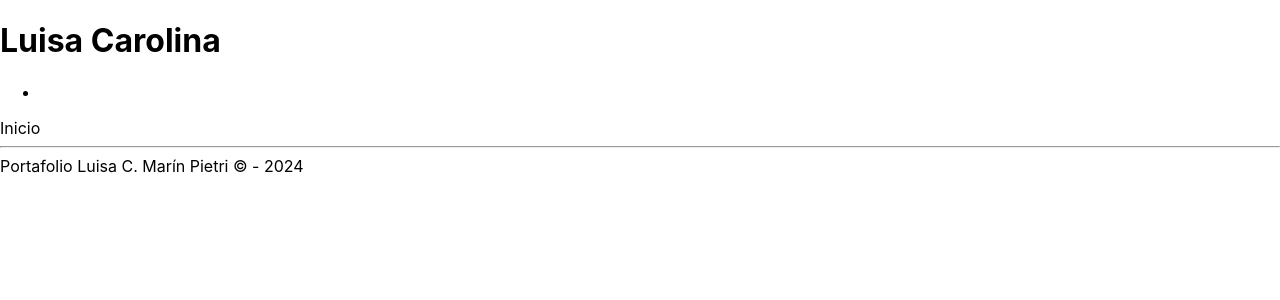
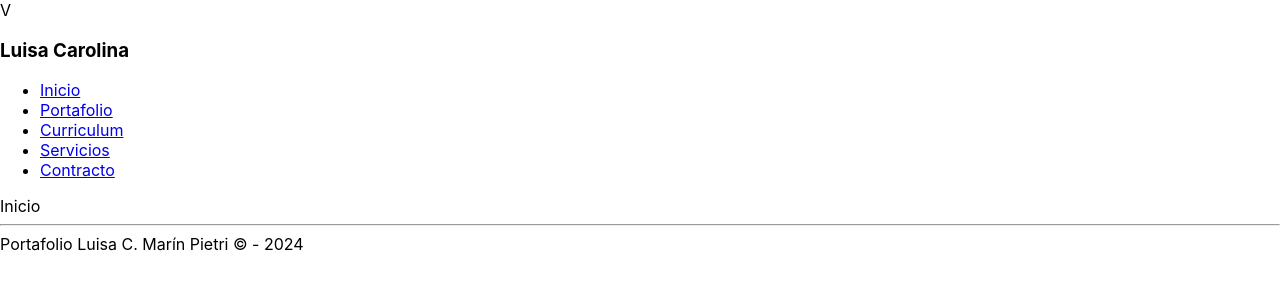
Before and after one commit to mpluisacarolina/08-proyecto2, a React (Create React App) app: page / in a window 1280 px wide. Shown: the top 300 px of the page. Built offline with nearby package versions, Linux system fonts and the light colour scheme.

Commit message:
Navegación entre rutas.

```diff
--- a/src/components/layout/HeaderNav.jsx
+++ b/src/components/layout/HeaderNav.jsx
@@ -1,13 +1,32 @@
-import React from 'react'
+import React from 'react';
+import { NavLink } from 'react-router-dom';
+
 
 export const HeaderNav = () => {
     return (
         <header>
-            <h1> Luisa Carolina </h1>
+            <div className="logo">
+                <span>
+                    V
+                </span>
+                <h3> Luisa Carolina </h3>
+            </div>
             <nav>
                 <ul>
                     <li>
-
+                        <NavLink to="inicio">Inicio </NavLink>
+                    </li>
+                    <li>
+                        <NavLink to="portafolio">Portafolio </NavLink>
+                    </li>
+                    <li>
+                        <NavLink to="curriculum">Curriculum </NavLink>
+                    </li>
+                    <li>
+                        <NavLink to="servicios">Servicios </NavLink>
+                    </li>
+                    <li>
+                        <NavLink to="contacto">Contracto </NavLink>
                     </li>
                 </ul>
             </nav>
```
